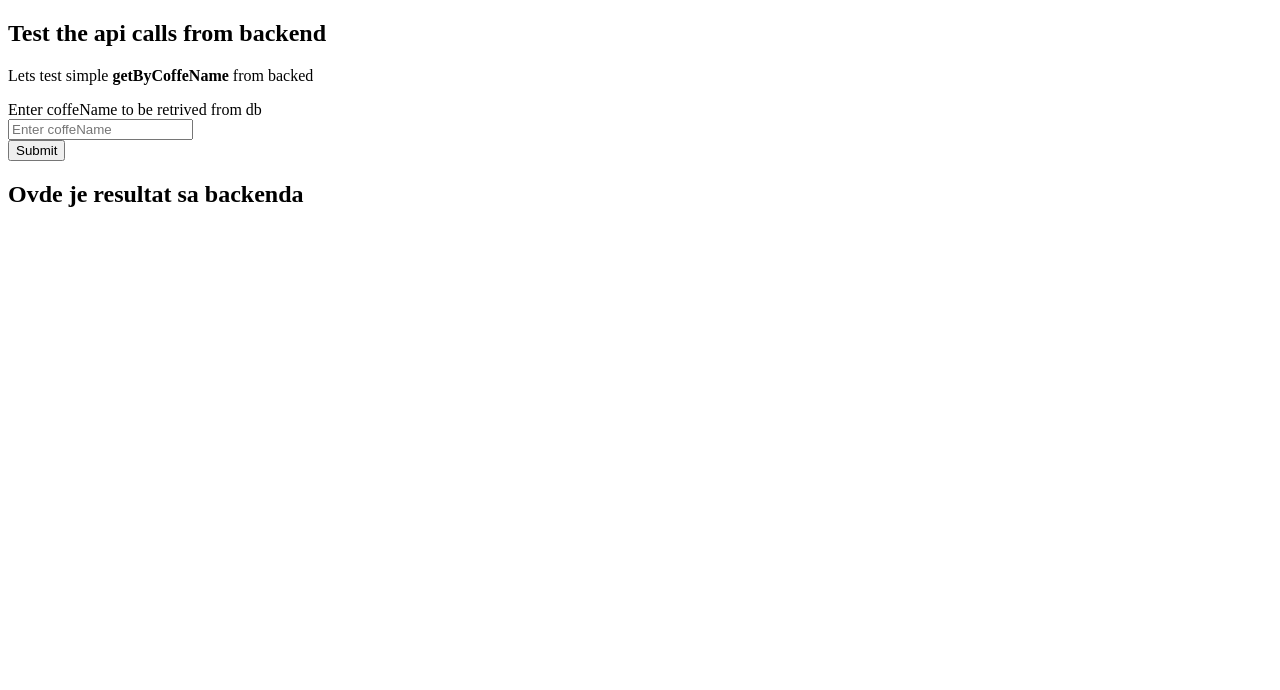
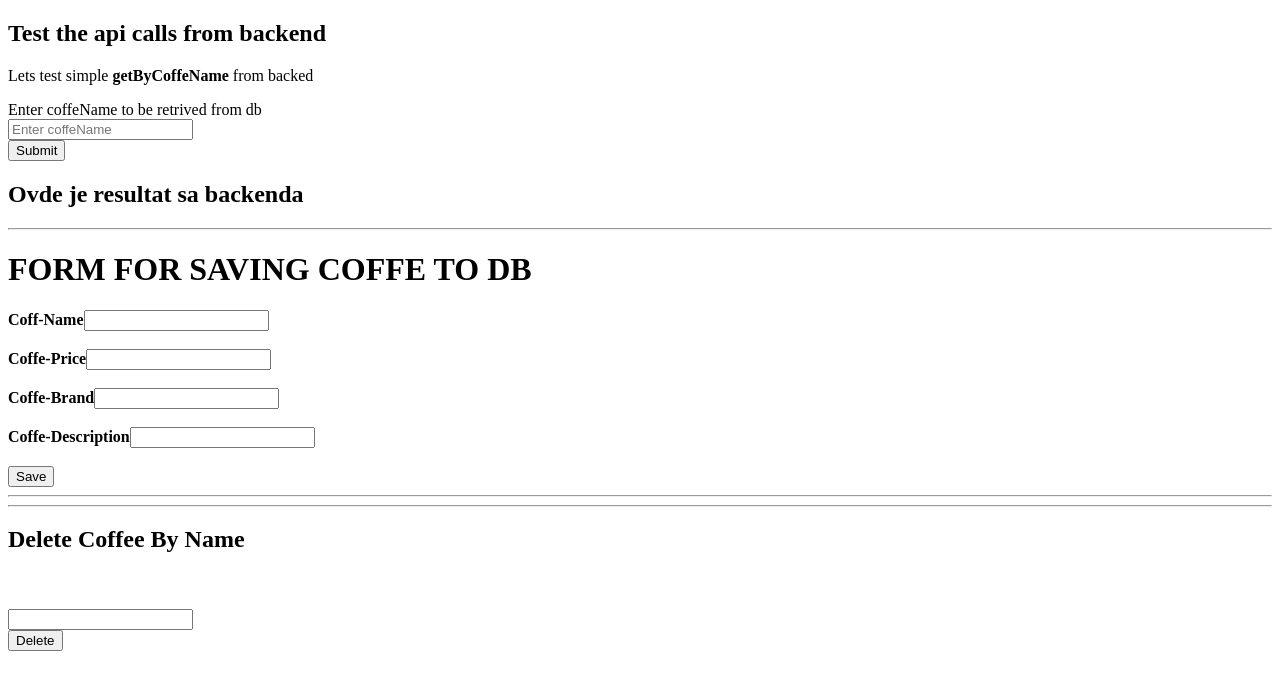
Before and after one commit to krsma996/coffeshop-frontend, a React (Vite) app: page / in a window 1280 px wide. Shown: the top 690 px of the page. Built offline with nearby package versions, Linux system fonts and the light colour scheme.

Commit message:
added post and delete
post and delete test forms added

```diff
--- a/package.json
+++ b/package.json
@@ -10,6 +10,7 @@
     "preview": "vite preview"
   },
   "dependencies": {
+    "axios": "^1.7.7",
     "react": "^18.3.1",
     "react-dom": "^18.3.1"
   },
--- a/src/App.tsx
+++ b/src/App.tsx
@@ -1,9 +1,13 @@
+import { DeleteComponents } from "./components/DeleteComponents";
+import { PostComponentFrom } from "./components/PostComponentFrom";
 import { TestComponents } from "./components/TestComponents";
 
 function App() {
   return (
     <>
       <TestComponents />
+      <PostComponentFrom />
+      <DeleteComponents />
     </>
   );
 }
--- /dev/null
+++ b/src/components/DeleteComponents.tsx
@@ -0,0 +1,46 @@
+import { useState } from "react";
+import axios from "axios";
+
+// eslint-disable-next-line @typescript-eslint/no-empty-object-type
+export const DeleteComponents: React.FC<{}> = () => {
+  const [currentCoffeName, setCurrentCoffeName] = useState("");
+
+  function handleDeleteByName(event: React.ChangeEvent<HTMLInputElement>) {
+    const curretValue = event.target.value;
+    setCurrentCoffeName(curretValue);
+  }
+
+  async function deleteCoffeByName() {
+    if (!currentCoffeName) {
+      alert("Please enter a coffee name");
+      return;
+    }
+    try {
+      const response = await axios.delete(
+        `http://localhost:8080/coffe/api/deleteCoffe?coffeName=${currentCoffeName}`
+      );
+      if (response.status === 200) {
+        alert(`Coffee ${currentCoffeName} deleted successfully!`);
+      } else {
+        alert("Something went wrong, coffee not deleted.");
+      }
+    } catch (error) {
+      console.error("Error deleting coffee:", error);
+      alert("An error occurred while trying to delete the coffee.");
+    }
+  }
+
+  return (
+    <div>
+      <hr />
+      <h2>Delete Coffee By Name</h2>
+      <br />
+      <form action="deleteCoffeObject">
+        <br />
+        <input type="text" id="delete-form" onChange={handleDeleteByName} />
+        <br />
+        <input type="button" value="Delete" onClick={deleteCoffeByName} />
+      </form>
+    </div>
+  );
+};
--- /dev/null
+++ b/src/components/PostComponentFrom.tsx
@@ -0,0 +1,99 @@
+import { useState } from "react";
+import CoffeDto from "../model/CoffeDto";
+
+// eslint-disable-next-line @typescript-eslint/no-empty-object-type
+export const PostComponentFrom: React.FC<{}> = () => {
+  // Inicijalizujemo objekat sa praznim vrednostima
+  const [currentCoffe, setCurrentCoffe] = useState<CoffeDto>({
+    id: 0,
+    name: "",
+    price: 0,
+    brand: "",
+    description: "",
+  });
+
+  function handleInputValues(event: React.ChangeEvent<HTMLInputElement>) {
+    const { name, value } = event.target;
+
+    // Postavljamo polja u trenutnom objektu na osnovu imena inputa
+    setCurrentCoffe((prevCoffe) => ({
+      ...prevCoffe,
+      [name]: name === "price" ? Number(value) : value,
+    }));
+  }
+
+  const persistToDb = async () => {
+    try {
+      const url = "http://localhost:8080/coffe/api/saveCoffe";
+      const response = await fetch(url, {
+        method: "POST",
+        headers: {
+          "Content-Type": "application/json",
+        },
+        body: JSON.stringify(currentCoffe),
+      });
+      if (!response.ok) {
+        throw new Error("Network response was not ok");
+      }
+      const data = await response.json();
+      console.log("Successfully saved coffee:", data);
+    } catch (error) {
+      console.error("Something went wrong persisting object to db", error);
+    }
+  };
+
+  return (
+    <>
+      <hr />
+      <h1>FORM FOR SAVING COFFE TO DB</h1>
+      <form onSubmit={(e) => e.preventDefault()}>
+        <label>
+          <strong>Coff-Name</strong>
+        </label>
+        <input
+          type="text"
+          name="name"
+          id="coffe-form"
+          onChange={handleInputValues}
+        />
+        <br />
+        <br />
+        <label>
+          <strong>Coffe-Price</strong>
+        </label>
+        <input
+          type="number"
+          name="price"
+          id="coffe-form"
+          onChange={handleInputValues}
+        />
+        <br />
+        <br />
+        <label>
+          <strong>Coffe-Brand</strong>
+        </label>
+        <input
+          type="text"
+          name="brand"
+          id="coffe-form"
+          onChange={handleInputValues}
+        />
+        <br />
+        <br />
+        <label>
+          <strong>Coffe-Description</strong>
+        </label>
+        <input
+          type="text"
+          name="description"
+          id="coffe-form"
+          onChange={handleInputValues}
+        />
+        <br />
+        <br />
+        <input type="button" value="Save" onClick={persistToDb} />
+      </form>
+      <hr />
+    </>
+  );
+};
```
Also changed, not shown: 1 other file (tests, documents, lock files or other folders).
